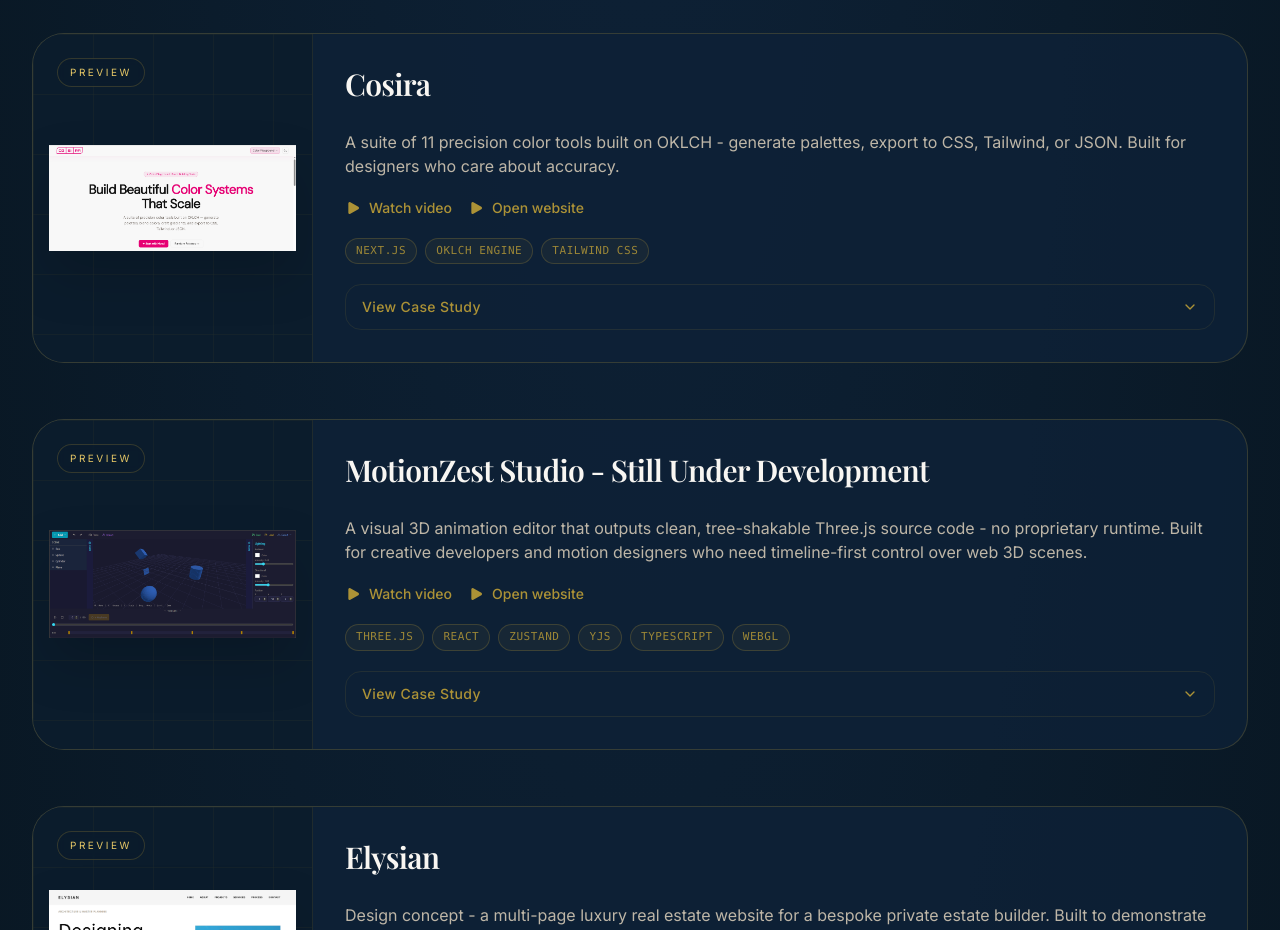
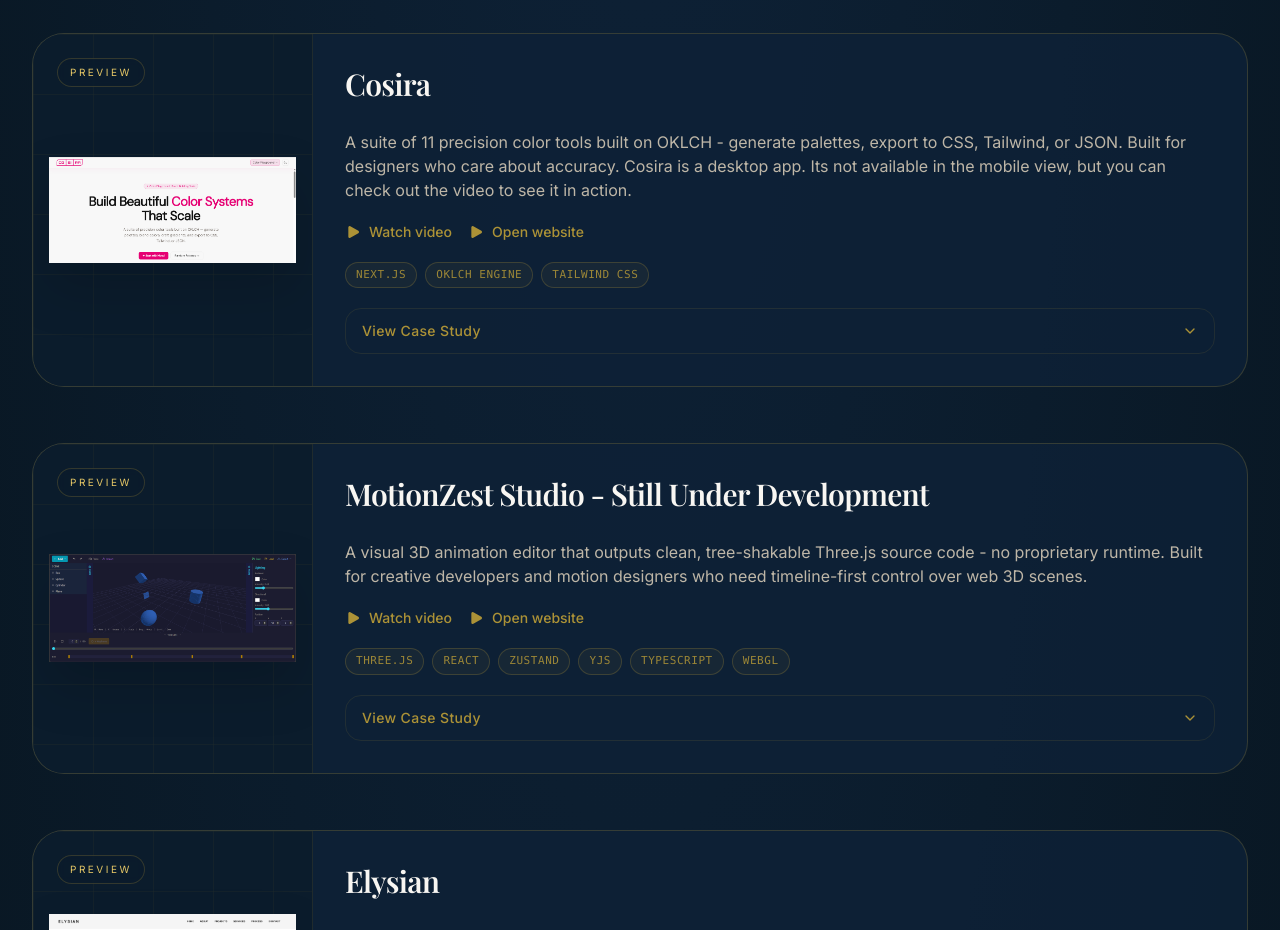
Before and after one commit to TonyEditSelf/tofabza, a Next.js app: page /builds in a window 1280 px wide. Shown: the part 840-1770 px from the top of the page. Built offline with nearby package versions, Linux system fonts and the light colour scheme; no server answers.

Commit message:
'udpated'

```diff
--- a/components/builds/BuildsMedia.jsx
+++ b/components/builds/BuildsMedia.jsx
@@ -35,7 +35,7 @@ const APPS = [
     url: "https://cosira.vercel.app/",
     video: "/videos/Cosira.mp4",
     description:
-      "A suite of 11 precision color tools built on OKLCH - generate palettes, export to CSS, Tailwind, or JSON. Built for designers who care about accuracy.",
+      "A suite of 11 precision color tools built on OKLCH - generate palettes, export to CSS, Tailwind, or JSON. Built for designers who care about accuracy. Cosira is a desktop app. Its not available in the mobile view, but you can check out the video to see it in action.",
     image: "/images/cosira.png",
     stack: ["Next.js", "OKLCH Engine", "Tailwind CSS"],
     caseStudy: {
```
